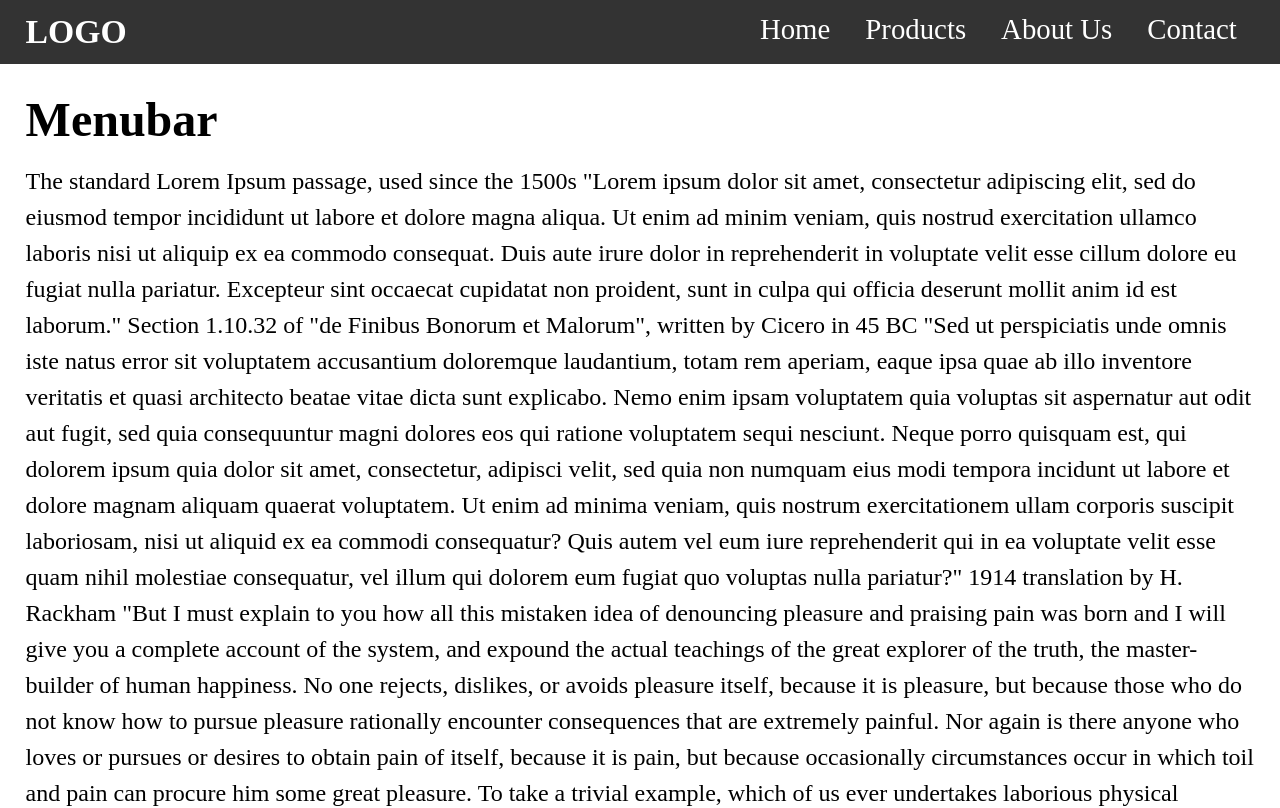
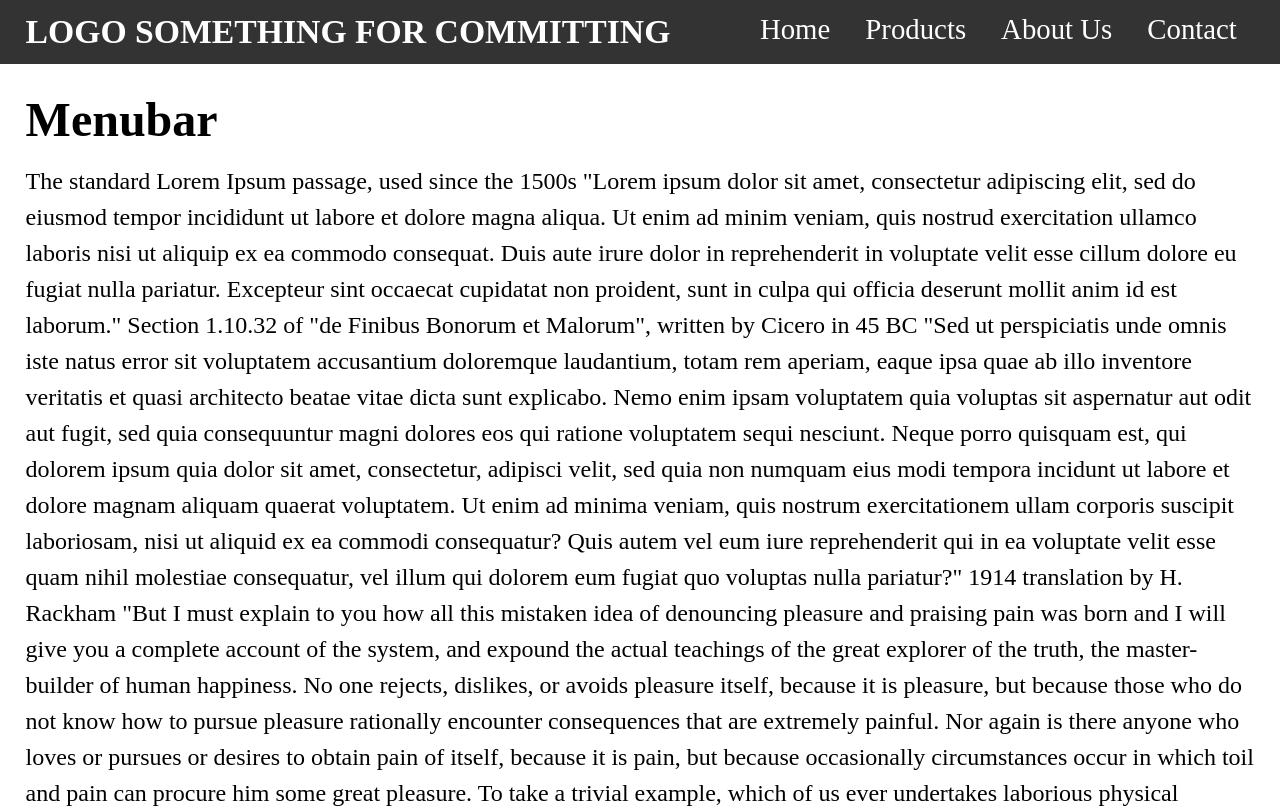
Before and after one commit to akshaya-sridhar/Widgets, a plain HTML site: page index.html in a window 1280 px wide. Shown: the top 808 px of the page. Drawn offline with Linux system fonts and the light colour scheme.

Commit message:
my commit

```diff
--- a/index.html
+++ b/index.html
@@ -10,7 +10,7 @@
 <body>
 
     <nav>
-        <h3>LOGO</h3>
+        <h3>LOGO SOMETHING FOR COMMITTING</h3>
         <ul class="nav_links">
             <li>Home</li>
             <li>Products</li>
```
